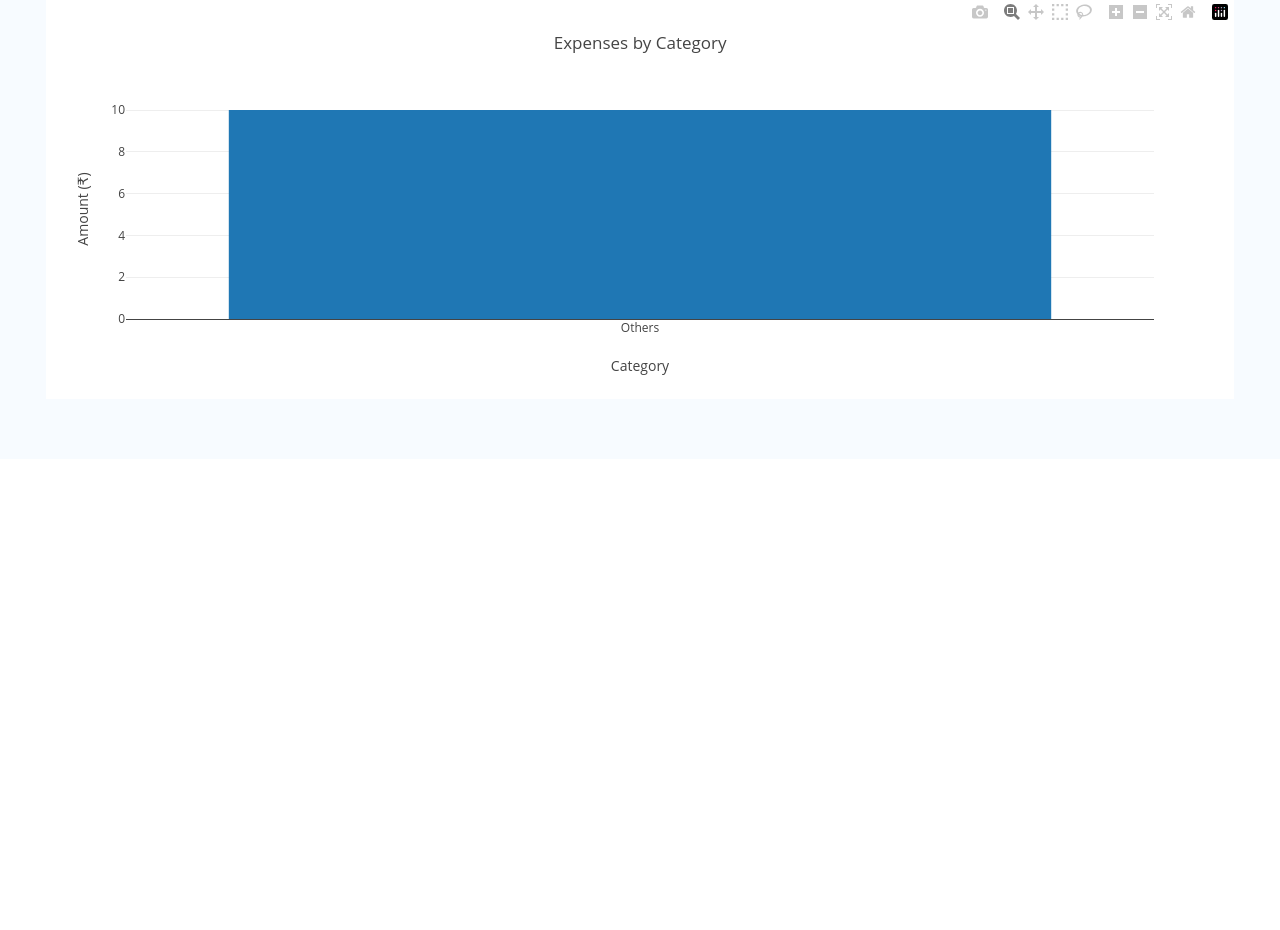
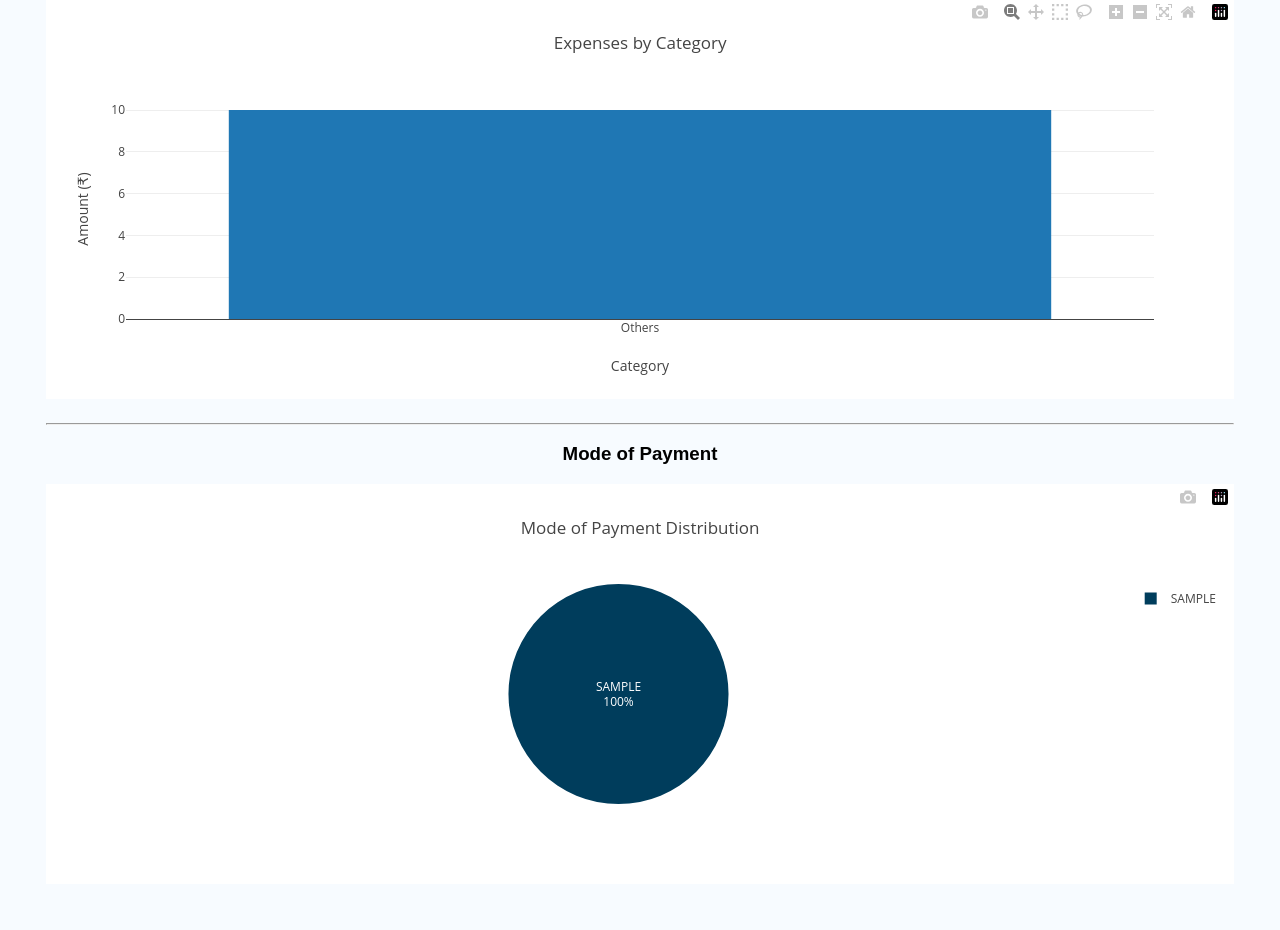
Before and after one commit to Ashwath-R-27/expense_tracker, a Flask app: page /dashboard/statement in a window 1280 px wide. Shown: the part 341-1271 px from the top of the page. Before the commit the page ends 716 px from the top, so only its background shows below. Run offline with Flask 3, Linux system fonts and the light colour scheme; tables that the repository leaves empty or names only in its code hold one stand-in row (values such as "Sample post"); some libraries are stand-ins or nearby versions.

Commit message:
Add files via upload

```diff
--- a/Expense_tracker/app.py
+++ b/Expense_tracker/app.py
@@ -30,7 +30,7 @@ def get_db():
 def login():
     return render_template("login.html")
 
-@app.route("/entry")
+@app.route("/dashboard/expenseentry")
 def entrypg():
     today = date.today()
     least = today - timedelta(days=3)
@@ -82,15 +82,28 @@ def statement():
     labels = list(category_totals.keys())
     values = list(category_totals.values())
 
+    # ✅ Mode of payment totals
+    payment_totals = defaultdict(float)
+
+    for row in result:
+        mode = row[4].strip().upper()
+        amount = float(row[5])
+        payment_totals[mode] += amount
+
+    pay_labels = list(payment_totals.keys())
+    pay_values = list(payment_totals.values())
+
     con.close()
 
     return render_template(
-        "statement.html",
-        result=result,
-        total=tot[0],
-        labels=labels,
-        values=values
-    )
+    "statement.html",
+    result=result,
+    total=tot[0],
+    labels=labels,
+    values=values,
+    pay_labels=pay_labels,
+    pay_values=pay_values
+)
 
 @app.route("/submit_expenses", methods=["POST"])
 def submit_expenses():
--- a/Expense_tracker/templates/statement.html
+++ b/Expense_tracker/templates/statement.html
@@ -60,6 +60,11 @@
             <h3>Category wise Comparison</h3>
             <div id="barChart" style="width:100%; height:400px;"></div>
         </div>
+    <hr>
+        <div class="paycomp">
+            <h3>Mode of Payment</h3>
+            <div id="pieChart" style="width:100%; height:400px;"></div>
+        </div>
     </div>
     </div>
     <script>
@@ -86,5 +91,34 @@
         document.getElementById("barChart").innerHTML = "No data available";
     }
 </script>
+<script>
+    const payLabels = {{ pay_labels | tojson | safe }};
+    const payValues = {{ pay_values | tojson | safe }};
+
+    console.log("Payment:", payLabels, payValues);
+
+    if (payLabels.length > 0) {
+        const pieData = [{
+            labels: payLabels,
+            values: payValues,
+            type: 'pie',
+            hole: 0,   // 🔥 makes it donut style (optional)
+            textinfo: "label+percent",
+            marker: {
+                colors: [
+                    "#003d5c","#ff5f66","#ffa600","#594e90","#bc4c96"
+                ]
+            }
+        }];
+
+        const pieLayout = {
+            title: "Mode of Payment Distribution",
+        };
+
+        Plotly.newPlot('pieChart', pieData, pieLayout);
+    } else {
+        document.getElementById("pieChart").innerHTML = "No data available";
+    }
+</script>
 </body>
 </html>
```
